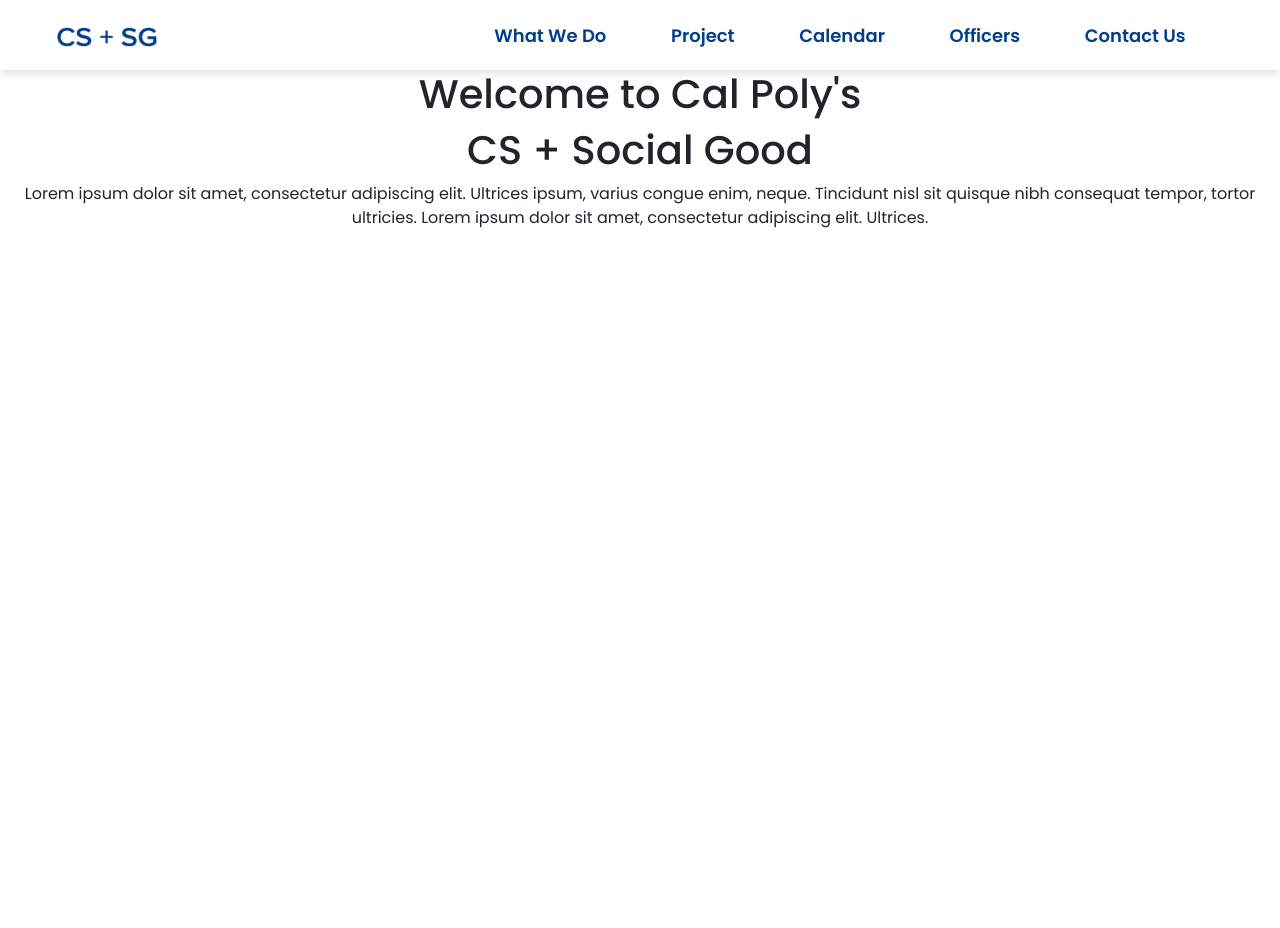
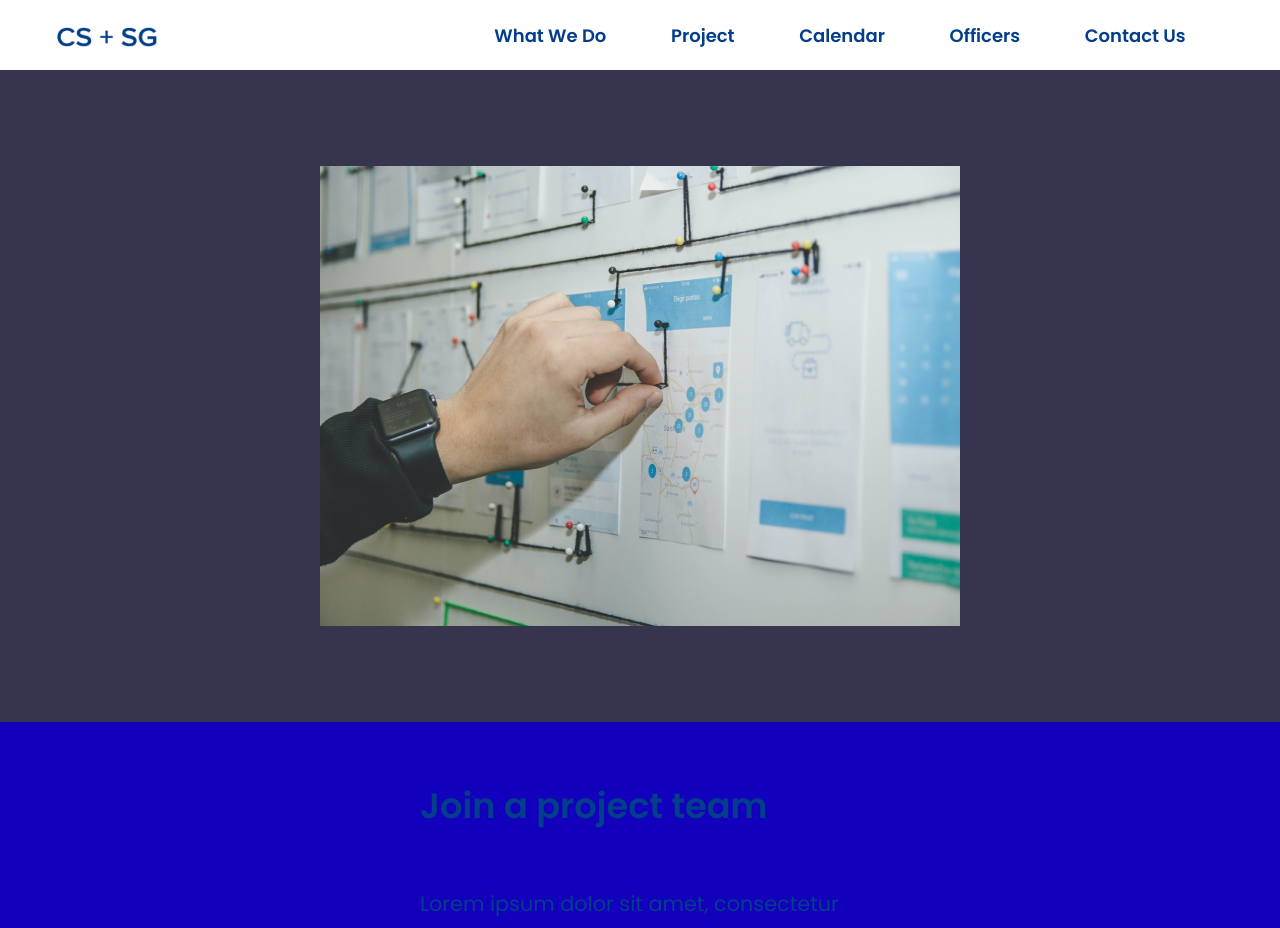
Before and after one commit to CS-Social-Good-CalPoly/club-website, a React (Create React App) app: page / in a window 1280 px wide. Shown: the top 928 px of the page. Before the commit the page ends 800 px from the top, so only its background shows below. Built offline with nearby package versions, Linux system fonts and the light colour scheme.

Commit message:
blue-wave-block

```diff
--- a/src/assets/WhatWeDo/BlueWaveBlock.css
+++ b/src/assets/WhatWeDo/BlueWaveBlock.css
@@ -0,0 +1,72 @@
+.bluewaveblock {
+    display: flex;
+    flex-wrap: wrap;
+    justify-items: center;
+    justify-content: center;
+    align-content: space-between;
+    height: 10vh;
+}
+
+.bluewaveblock-img, .bluewaveblock-cta {
+    background-color: #CAF0F8;
+    display: flex;
+    justify-content: center;
+    align-content: center;
+    flex: 1;
+}
+
+.bluewaveblock-img {
+    background-color: #37344e;
+    width: 100%;
+    /*max-width: 685px;*/
+    justify-content: center;
+    justify-self: center;
+    padding: 6em;
+}
+
+.bluewaveblock-cta {
+    background-color: #1300bd;
+    width: 45%;
+    display: flex;
+    justify-content: center;
+    align-items: center;
+    padding: 6em;
+    font-size: xx-small;
+}
+
+.bluewaveblock-wave {
+    /*background-color: #b9c0ba;*/
+    overflow: visible;
+    width: 100%;
+}
+
+@media screen and (max-device-width: 640px){
+
+    .bluewaveblock-cta {
+        background-color: #664666;
+        width: 60%;
+    }
+
+    /*
+    .bluewaveblock {
+        flex-direction: column;
+        align-items: center;
+        justify-content: center;
+    }
+
+    .bluewaveblock-img {
+        max-width: 400px;
+    }
+
+    .bluewaveblock-img, .bluewaveblock-cta {
+        width: 60%;
+    }
+
+    .bluewaveblock-img {
+        display: flex;
+        position: relative;
+        justify-content: center;
+    }
+    */
+
+}
--- a/src/components/WhatWeDo/BlueWaveBlock.js
+++ b/src/components/WhatWeDo/BlueWaveBlock.js
@@ -1,9 +1,28 @@
 import React from 'react'
+import '../../assets/WhatWeDo/BlueWaveBlock.css'
+import CallToAction from "../SharedComponents/CallToAction"
+import Waves from "../SharedComponents/Waves"
 
-const BlueWaveBlock = () => {
+const BlueWaveBlock = ({ imageUrl, title, text, buttonUrl, buttonText, buttonStyle}) => {
     return (
-        <div>
-
+        <div className="bluewaveblock" >
+            <div className="bluewaveblock-img">
+                <img src={imageUrl} alt=""/>
+            </div>
+            <div className="bluewaveblock-cta">
+                <CallToAction
+                    title={title}
+                    text={text}
+                    buttonUrl={buttonUrl}
+                    buttonText={buttonText}
+                    buttonStyle={buttonStyle}
+                />
+            </div>
+            <div className="bluewaveblock-wave">
+                <Waves
+                    color='light-blue'
+                />
+            </div>
         </div>
     )
 }
--- a/src/components/WhatWeDo/WhatWeDo.js
+++ b/src/components/WhatWeDo/WhatWeDo.js
@@ -1,19 +1,25 @@
 import React from 'react'
 import '../../assets/WhatWeDo/WhatWeDo.css';
 import SubscriptionForm from '../SharedComponents/SubscriptionForm'
+import '../../assets/Projects/Projects.css';
+import default_photo from '../../images/light-blue-wave.svg';
+import project_photo from '../../images/project-team-photo.png';
+import BlueWaveBlock from './BlueWaveBlock';
 
 export default function WhatWeDo() {
     return (
         <div>
-            <h1>Welcome to Cal Poly's</h1>
-            <h1>CS + Social Good</h1>
-            <p>
-                Lorem ipsum dolor sit amet, consectetur adipiscing
-                elit. Ultrices ipsum, varius congue enim, neque.
-                Tincidunt nisl sit quisque nibh consequat tempor,
-                tortor ultricies. Lorem ipsum dolor sit amet,
-                consectetur adipiscing elit. Ultrices.
-            </p>
+            <BlueWaveBlock
+                imageUrl={project_photo}
+                title="Join a project team"
+                text="Lorem ipsum dolor sit amet, consectetur
+                adipiscing elit. Ultrices ipsum, varius congue enim,
+                neque. Tincidunt nisl sit quisque nibh consequat
+                tempor, tortor ultricies."
+                buttonUrl={default_photo}
+                buttonText="Learn more"
+                buttonStyle={"filled"}
+            />
         </div>
     )
 }
```
Also changed, not shown: src/assets/WhatWeDo/WhatWeDoBanner.css (added), src/components/WhatWeDo/WhatWeDoBanner.js (added), src/images/project-team-photo.png (added).
